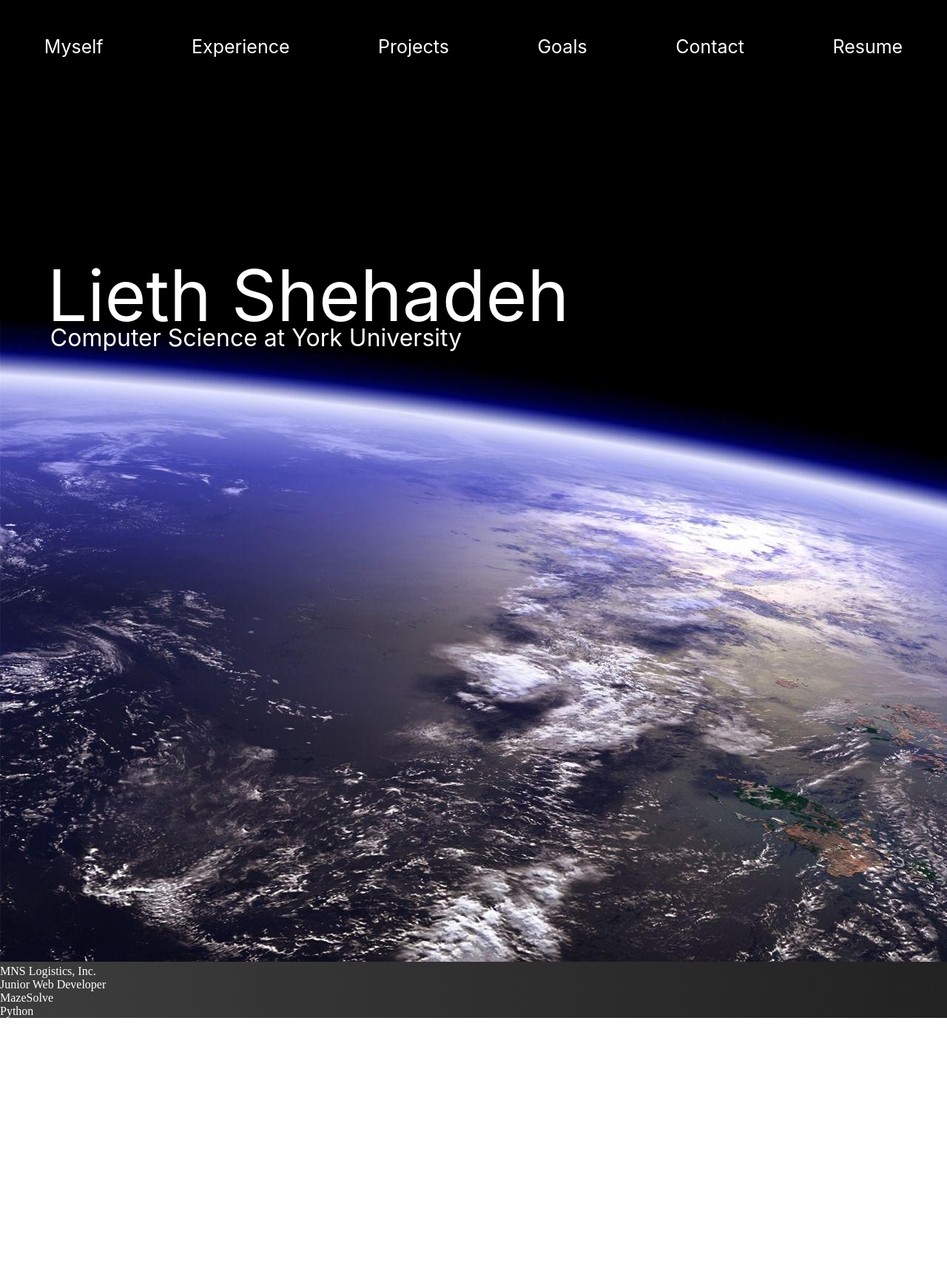
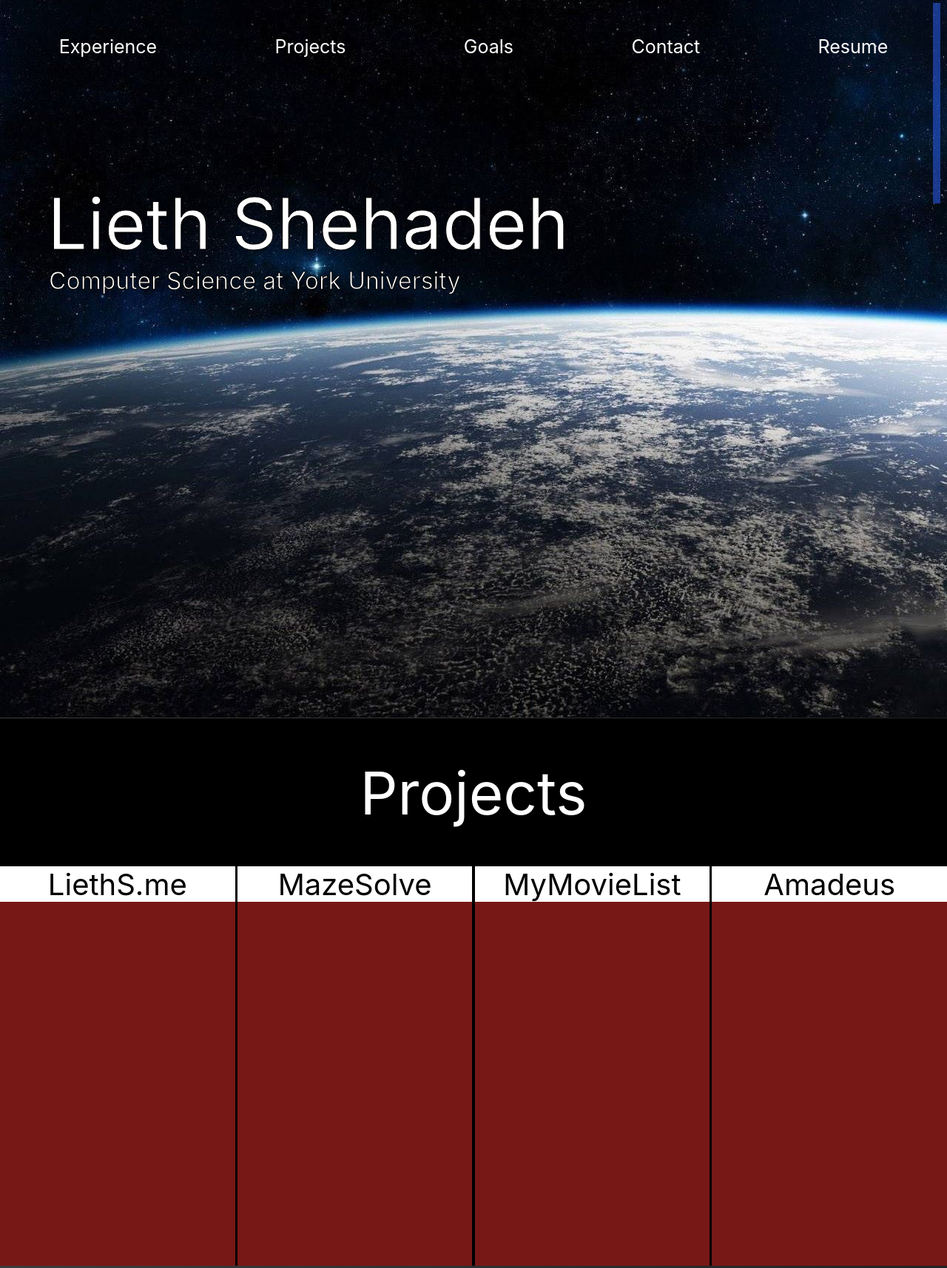
Before and after one commit to LiethS/Portfolio, a plain HTML site: page index.html in a window 1280 px wide. Shown: the top 1714 px of the page at 74% size. Before the commit the page ends 1376 px from the top, so only its background shows below. Drawn offline with Linux system fonts and the light colour scheme.

Commit message:
added project  section
still needs work

```diff
--- a/index.html
+++ b/index.html
@@ -8,11 +8,13 @@
         <link rel="stylesheet" href="styles.css" type="text/css">
     </head>
 
-<body>
+    <body onload="constructor()">
         <h id="myHeader">
             <div id="nav" class="nav">
                 <div class="logo_text">
-                <a input type="button" onClick="document.getElementById('introduction').scrollIntoView();">Lieth Shehadeh</a>
+                    <a input type="button"
+                        onClick="document.getElementById('navigation').scrollIntoView();">Lieth
+                        Shehadeh</a>
                 </div>
                 <div class="hamburger" onclick="openMenu()">
                     <div class="bar1"></div>
@@ -21,41 +23,103 @@
                 </div>
                 <div class="menuToggle">
                     <div class="menu">
-                    <a input type="button" onClick="document.getElementById('introduction').scrollIntoView();">
-                        <li>Myself</li>
-                    </a>
-                    <a input type="button" onClick="document.getElementById('introduction').scrollIntoView();">
+                        <a input type="button"
+                            onClick="document.getElementById('experience').scrollIntoView();">
                             <li>Experience</li>
                         </a>
-                    <a input type="button" onClick="document.getElementById('introduction').scrollIntoView();">
+                        <a input type="button"
+                            onClick="document.getElementById('projects').scrollIntoView();">
                             <li>Projects</li>
                         </a>
-                    <a input type="button" onClick="document.getElementById('introduction').scrollIntoView();">
+                        <a input type="button"
+                            onClick="document.getElementById('goals').scrollIntoView();">
                             <li>Goals</li>
                         </a>
-                    <a input type="button" onClick="document.getElementById('introduction').scrollIntoView();">
+                        <a input type="button"
+                            onClick="document.getElementById('navigation').scrollIntoView();">
                             <li>Contact</li>
                         </a>
-                    <a href="Lieth Shehadeh's Resume Comp Sci.pdf" target="_blank"><li>Resume</li></a>
+                        <a href="Lieth Shehadeh's Resume Comp Sci.pdf"
+                            target="_blank"><li>Resume</li></a>
                     </div>
                 </div>
             </div>
+            <div id="scroll" class="scroll"></div>
+        </h>
         <div class="portfolio">
             <div id="navigation" class="navigation">
-                <a input type="button" onClick="document.getElementById('introduction').scrollIntoView();">Myself</a>
-                <a input type="button" onClick="document.getElementById('introduction').scrollIntoView();">Experience</a>
-                <a input type="button" onClick="document.getElementById('introduction').scrollIntoView();">Projects</a>
-                <a input type="button" onClick="document.getElementById('introduction').scrollIntoView();">Goals</a>
-                <a input type="button" onClick="document.getElementById('introduction').scrollIntoView();">Contact</a>
-                <a href="Lieth Shehadeh's Resume Comp Sci.pdf" target="_blank">Resume</a>
+                <a input type="button"
+                    onClick="document.getElementById('experience').scrollIntoView();">Experience</a>
+                <a input type="button"
+                    onClick="document.getElementById('projects').scrollIntoView();">Projects</a>
+                <a input type="button"
+                    onClick="document.getElementById('goals').scrollIntoView();">Goals</a>
+                <a input type="button"
+                    onClick="document.getElementById('navigation').scrollIntoView();">Contact</a>
+                <a href="Lieth Shehadeh's Resume Comp Sci.pdf"
+                    target="_blank">Resume</a>
             </div>
             <div id="introduction" class="introduction">
                 <div class="myself">
-                    <div class="name"><a>L</a><a>i</a><a>e</a><a>t</a><a>h</a><a> </a><a>S</a><a>h</a><a>e</a><a>h</a><a>a</a><a>d</a><a>e</a><a>h</a></div>
+                    <div id="parallax" class="parallax">
+                        <div class="name"><a>L</a><a>i</a><a>e</a><a>t</a><a>h</a><a>
+                        </a><a>S</a><a>h</a><a>e</a><a>h</a><a>a</a><a>d</a><a>e</a><a>h</a></div>
                         <a class="degree">Computer Science at York University</a>
-                    <img src="first earth.jpg">
+                    </div>
+                    <img class="earth" src="552574.jpg">
                 </div>
             </div>
+            <div id="projects"class="section"><a>Projects</a></div>
+            <div class="projects">
+                <div class="project">
+                    <div class="name">
+                        <a>LiethS.me</a>
+                    </div>
+                    <div class="languages">
+                        <a>HTML, CSS, JavaScript</a>
+                    </div>
+                    <div class="description">
+                        <a></a>
+                    </div>
+                </div>
+                <div class="hborder"></div>
+                <div class="project">
+                    <div class="name">
+                        <a>MazeSolve</a>
+                    </div>
+                    <div class="languages">
+                        <a>Python</a>
+                    </div>
+                    <div class="description">
+                        <a></a>
+                    </div>
+                </div>
+                <div class="hborder"></div>
+                <div class="project">
+                    <div class="name">
+                        <a>MyMovieList</a>
+                    </div>
+                    <div class="languages">
+                        <a>Python, Flask, HTML, CSS, SQL</a>
+                    </div>
+                    <div class="description">
+                        <a></a>
+                    </div>
+                </div>
+                <div class="hborder"></div>
+                <div class="project">
+                    <div class="name">
+                        <a>Amadeus</a>
+                    </div>
+                    <div class="languages">
+                        <a>JavaScript, TypeScript, Node.js</a>
+                    </div>
+                    <div class="description">
+                        <a></a>
+                    </div>
+                </div>
+            </div>
+            <div class="border"></div>
             <div id="experience" class="experience">
                 <div class="job">
                     <div class="company">
@@ -69,27 +133,16 @@
                     </div>
                 </div>
             </div>
-            <div id="projects" class="projects">
-                <div class="project">
-                    <div class="name">
-                        <a>MazeSolve</a>
-                    </div>
-                    <div class="languages">
-                        <a>Python</a>
-                    </div>
-                    <div class="description">
-                        <a></a>
-                    </div>
-                </div>
-            </div>
             <div id="goals" class="goals">
 
             </div>
             <div id="skills" class="skills">
 
             </div>
+            <div class="play">
+                <div></div><div></div><div></div><div></div><div></div><div></div><div></div><div></div><div></div><div></div><div></div><div></div><div></div><div></div><div></div><div></div><div></div><div></div><div></div><div></div><div></div><div></div><div></div><div></div><div></div><div></div><div></div><div></div><div></div><div></div><div></div><div></div><div></div><div></div><div></div><div></div><div></div><div></div><div></div><div></div><div></div><div></div><div></div><div></div><div></div><div></div><div></div><div></div><div></div><div></div><div></div><div></div><div></div><div></div><div></div><div></div><div></div><div></div><div></div><div></div>
             </div>
-    </h>
+        </div>
         </body>
 
 </html>
@@ -97,7 +150,7 @@
 <script>
     window.onscroll = function () { scrollFunction() };
     function scrollFunction() {
-        if (document.body.scrollTop > 60 || document.documentElement.scrollTop > 60) {
+        if (document.body.scrollTop > 80 || document.documentElement.scrollTop > 80) {
             document.getElementById("nav").style.top = "0";
         } else {
             document.getElementById("nav").style.top = "-66px";
@@ -108,4 +161,16 @@
     function openMenu() {
         document.getElementById("myHeader").classList.toggle("change");
     }
+
+    function parallax() {
+        document.getElementById("parallax").style.top = 25 + window.pageYOffset/17 + "%";
+        document.getElementById("scroll").style.top = document.documentElement.scrollTop + document.documentElement.scrollTop/document.body.scrollHeight * window.innerHeight + "px";
+    }
+
+    function constructor() {
+        document.getElementById("scroll").style.height = document.body.scrollHeight/10 + "px";
+    }
+
+    window.addEventListener("scroll", function(){parallax();});
+
 </script>
--- a/styles.css
+++ b/styles.css
@@ -13,7 +13,7 @@
 
 body::-webkit-scrollbar{
     display: none;
-  }
+}
 
 body {
     overflow-x: hidden;
@@ -40,7 +40,8 @@ a:active {
     width: 100%;
     display: flex;
     transition: top 1s;
-    z-index: 1;
+    z-index: 2;
+    opacity: 70%;
 }
 
 .nav:after{
@@ -79,7 +80,7 @@ a:active {
 }
 
 .hamburger {
-    margin-left: 1%;
+    margin-left: -3%;
     margin-right: 1%;
     justify-self: right;
     align-self: center;
@@ -135,6 +136,7 @@ a:active {
 
 .menuToggle a:hover {
     color: rgb(47, 102, 255);
+    cursor: pointer;
 }
 
 .menuToggle span {
@@ -176,13 +178,15 @@ a:active {
 }
 
 .navigation {
+    position:absolute;
     font-family: 'Inter', sans-serif;
     height: 100px;
     font-size: 25px;
     display: flex;
     justify-content: space-around;
     align-items:center;
-    background: #000000;
+    width: 100%;
+    z-index: 1;
 }
 
 .navigation  a{
@@ -191,6 +195,7 @@ a:active {
     text-decoration: none;
     position: relative;
     transition: 1s;
+    z-index: 1;
 }
 
 .navigation  a:hover{
@@ -217,6 +222,7 @@ a:hover:after{
 }
 
 .earth {
+    position: relative;
     pointer-events: none;
     user-select: none;
     -webkit-user-drag: none;
@@ -224,33 +230,136 @@ a:hover:after{
     -moz-user-select: none;
     -webkit-user-select: none;
     -ms-user-select: none;
+    z-index: 0;
+    object-fit: none;
+    width: 1920px;
+    height: 970px;
+    object-position: 20% 30%;
+
 }
 
 .myself {
     font-family: 'Inter', sans-serif;
     position:relative;
     transition: 2s ease;
+    -webkit-text-stroke: 1px black;
+
 }
 
-.myself .name {
+.parallax{
     position: absolute;
-    font-size: 600%;
-    top: 20%;
+    top: 25%;
     left: 5%;
+    z-index: 1;
 }
 
-.myself .name a{
-    transition: 7s;
+.parallax .name {
+    font-size: 600%;
 }
 
-.myself .name a:hover{
+.parallax .name a{
+    transition: 5s;
+}
+
+.parallax .name a:hover{
     color: rgb(47, 102, 255);
     transition: 0s;
 }
 
-.myself .degree {
+.parallax .degree {
+    position: relative;
+    font-size: 200%;
+    left: 0.3%;
+}
+
+.play {
+    position: relative;
+    display: flex;
+    flex-wrap: wrap;
+}
+
+.play div{
+    position: relative;
+    background: black;
+    height: 20vh;
+    width: 10%;
+    transition: 3s;
+}
+
+.play div:hover {
+    background: white;
+    transition: 0.1s;
+}
+
+.scroll {
     position: absolute;
-    font-size: 200%;
-    top: 28%;
-    left: 5.3%;
+    background: rgb(47, 102, 255);
+    height: 10px;
+    width: 10px;
+    margin-left: 98.5%;
+    margin-top: 0.3%;
+    z-index: 1;
+    opacity: 50%;
 }
+
+.projects {
+    position: relative;
+    display: flex;
+}
+
+.project {
+    font-family: 'Inter', sans-serif;
+    position: inherit;
+    display: flex;
+    background-color: #771817;
+    height: 540px;
+    width: 50%;
+    transition: 1s;
+}
+
+.project:hover{
+    width: 260%;
+    background-color: black;
+    transition: 0.2s;
+}
+
+.project:hover .languages{
+    opacity: 100%;
+}
+
+.project .languages{
+    margin-top: 48px;
+    opacity: 0%;
+    transition: 1s;
+}
+
+.project .name {
+    font-size: 40px;
+    position: absolute;
+    display: flex;
+    background-color: white;
+    color: black;
+    width: 100%;
+    height: 48px;
+    justify-content: space-around;
+}
+
+.hborder {
+    position: relative;
+    background-color: black;
+    height: 540px;
+    width: 0.5%;
+}
+
+.section {
+    font-family: 'Inter', sans-serif;
+    font-size: 80px;
+    position: relative;
+    display: flex;
+    background-color: black;
+    justify-content: space-around;
+    align-items: center;
+    height: 200px;
+    width: 100%;
+    margin-top: -0.2%;
+}
```
Also changed, not shown: 552574.jpg (added), RL9NQ3.jpg (added), earth.jpg (added), nasa-photo-galaxy-4k-yv.jpg (added), wp8860769.jpg (added). Lines whose indentation alone changed are shown as unchanged.
